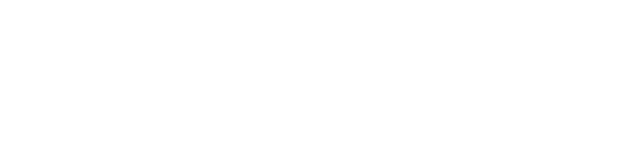
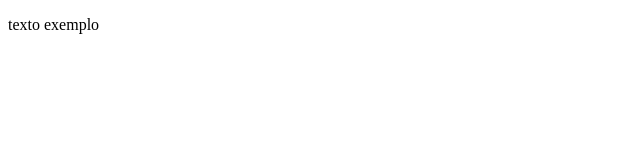
Before and after one commit to TavioRms/projeto-1, a plain HTML site: page index.html in a window 1280 px wide. Shown: the whole page, without its empty margins (0-640 px from the left). Drawn offline with Linux system fonts and the light colour scheme.

Commit message:
Adicionado texto no body

```diff
--- a/index.html
+++ b/index.html
@@ -6,6 +6,6 @@
     <title>Curso Gratuito Git e GitHub</title>
 </head>
 <body>
-
+    <p>texto exemplo</p>
 </body>
 </html>
```
